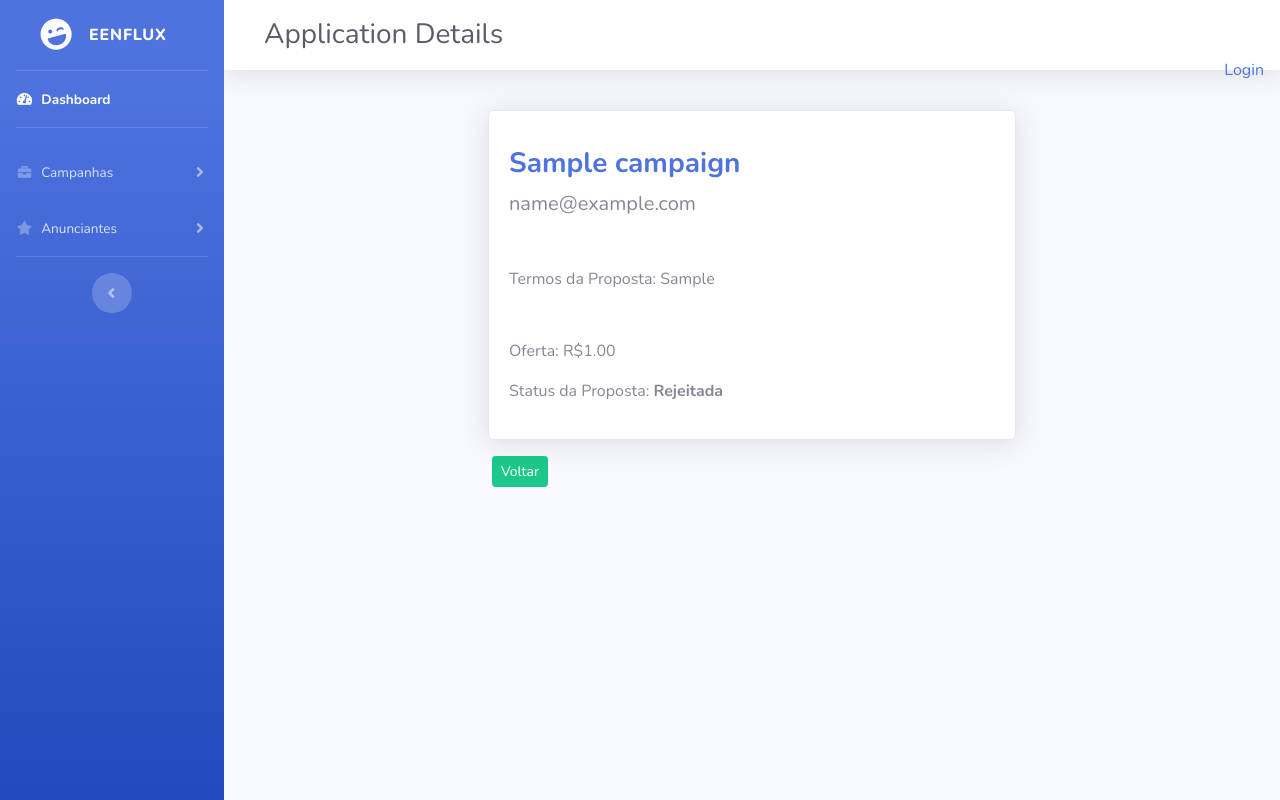
After one commit to erichamers/eenflux, a Django app: page /influencers/application/1 in a window 1280 px wide. The commit adds this page. Run offline with Django 3.2, Linux system fonts and the light colour scheme; tables that the repository leaves empty hold one stand-in row (values such as "Sample post"); some libraries are stand-ins or nearby versions.

Commit message:
added stuff

```diff
--- a/src/businesses/templates/businesses/mycampaigns.html
+++ b/src/businesses/templates/businesses/mycampaigns.html
@@ -57,7 +57,13 @@
 
                 {% endfor %}
               </td>
+
+              {% if campaign.is_active %}
               <td class="text-center"><a href="{% url 'businesses:delete' campaign.id %}" style="color:#858796;" class="fa-sm fas fa-trash"></a></td>
+              {% else %}
+              <td class="text-center" style="color:#d3d3d3;"><i class="fa-sm fas fa-trash" disabled></i></td>
+              {% endif %}
+
             </tr>
 
 
--- a/src/businesses/templates/businesses/sidebar.html
+++ b/src/businesses/templates/businesses/sidebar.html
@@ -10,7 +10,7 @@
         <div class="sidebar-brand-icon rotate-n-15">
             <i class="fas fa-laugh-wink"></i>
         </div>
-        <div class="sidebar-brand-text mx-3">{{ user.user_type }}</div>
+        <div class="sidebar-brand-text mx-3">Eenflux</div>
     </a>
 
     <!-- Divider -->
@@ -37,7 +37,7 @@
             <div class="bg-white py-2 collapse-inner rounded">
                 <a class="collapse-item" href="{% url 'businesses:mycampaigns' %}">Minhas Campanhas</a>
                 <a class="collapse-item" href="{% url 'businesses:create-campaign' %}">Criar Campanha</a>
-                <a class="collapse-item" href="cards.html">Pesquisar</a>
+                <a class="collapse-item" href="{% url 'campaigns:campaigns' %}">Pesquisar</a>
             </div>
         </div>
     </li>
--- a/src/campaigns/urls.py
+++ b/src/campaigns/urls.py
@@ -1,8 +1,9 @@
 from django.urls import path
 
-from .views import CampaignDetailsView
+from .views import CampaignDetailsView, CampaignsListView
 
 app_name = 'campaigns'
 urlpatterns = [
     path('campaigndetails/<int:pk>', CampaignDetailsView.as_view(), name='campaign-details'),
+    path('campaigns/', CampaignsListView.as_view(), name='campaigns'),
 ]
--- /dev/null
+++ b/src/influencers/templates/influencers/application_details.html
@@ -0,0 +1,40 @@
+{% extends 'website/base.html' %}
+
+{% block page_title %}
+
+<h3>Application Details</h3>
+
+{% endblock page_title %}
+
+{% block content %}
+
+<div class="wrapper mb-5 w-50 mx-auto">
+  <div class="card shadow my-3">
+    <div class="card-body">
+      <h3 class="font-weight-bold text-primary mt-3"><a class="no-decoration-link" href="{% url 'campaigns:campaign-details' application.campaign.id %}">{{ application.campaign.title }}</a></h3>
+      <p class="mt-0 lead">{{ application.campaign.business }}</p>
+      <p class="my-5">Termos da Proposta: {{ application.terms }}</p>
+      <p>Oferta: R${{ application.offer|floatformat:2 }}</p>
+
+      <p>Status da Proposta:
+        <strong>
+          {% if application.been_rejected %}
+            Rejeitada
+          {% elif application.been_accepted %}
+            Aceita
+          {% else %}
+            Aberta
+          {% endif %}
+        </strong>
+      </p>
+
+    </div>
+  </div>
+
+  <div class="d-flex flex-row text-left mx-auto mb-5">
+    <a href="javascript:history.back()" class="btn btn-sm btn-success mx-1">Voltar</a>
+  </div>
+
+</div>
+
+{% endblock content %}
--- a/src/influencers/templates/influencers/apply.html
+++ b/src/influencers/templates/influencers/apply.html
@@ -21,7 +21,10 @@
       <label for="offer_id">Valor:</label>
       {% render_field form.offer class="form-control my-3" id="offer_id" %}
     </div>
-    <input type="submit" class="btn btn-sm btn-primary my-3" value="Enviar">
+    <div class="d-flex flex-row text-left mx-auto my-3">
+      <input type="submit" class="btn btn-sm btn-primary" value="Enviar">
+      <a href="javascript:history.back()" class="btn btn-sm btn-success mx-1">Voltar</a>
+    </div>
   </form>
 </div>
 
--- a/src/influencers/templates/influencers/my-proposals.html
+++ b/src/influencers/templates/influencers/my-proposals.html
@@ -38,7 +38,7 @@
 
             <tr>
               <td>
-                <a href="{% url 'campaigns:campaign-details' application.campaign.id %}" style="text-decoration: none; color:#858796;">{{ application.campaign.title }}</a>
+                <a href="{% url 'influencers:application-details' application.id %}" style="text-decoration: none; color:#858796;">{{ application.campaign.title }}</a>
               </td>
                 <td>R$ {{ application.offer|floatformat:2 }}</td>
               <td>
--- a/src/influencers/templates/influencers/sidebar.html
+++ b/src/influencers/templates/influencers/sidebar.html
@@ -10,7 +10,7 @@
         <div class="sidebar-brand-icon rotate-n-15">
             <i class="fas fa-laugh-wink"></i>
         </div>
-        <div class="sidebar-brand-text mx-3">{{ user.user_type }}</div>
+        <div class="sidebar-brand-text mx-3">Eenflux</div>
     </a>
 
     <!-- Divider -->
@@ -36,7 +36,7 @@
         <div id="collapseTwo" class="collapse" aria-labelledby="headingTwo" data-parent="#accordionSidebar">
             <div class="bg-white py-2 collapse-inner rounded">
                 <a class="collapse-item" href="{% url 'influencers:my-proposals' %}">Minhas Propostas</a>
-                <a class="collapse-item" href="cards.html">Pesquisar</a>
+                <a class="collapse-item" href="{% url 'campaigns:campaigns' %}">Pesquisar</a>
             </div>
         </div>
     </li>
--- a/src/influencers/urls.py
+++ b/src/influencers/urls.py
@@ -1,9 +1,10 @@
 from django.urls import path
 
-from .views import MyCamgaignsView, ApplicationView
+from .views import MyCamgaignsView, ApplicationView, ApplicationDetailsView
 
 app_name = 'influencers'
 urlpatterns = [
     path('my-proposals/', MyCamgaignsView.as_view(), name='my-proposals'),
     path('apply/<int:pk>', ApplicationView.as_view(), name='apply'),
+    path('application/<int:pk>', ApplicationDetailsView.as_view(), name='application-details'),
 ]
--- a/src/influencers/views.py
+++ b/src/influencers/views.py
@@ -1,6 +1,7 @@
 from django.urls import reverse
 from django.shortcuts import render
 from django.views.generic.list import ListView
+from django.views.generic.detail import DetailView
 from django.views.generic.edit import CreateView
 from django.contrib.auth.mixins import LoginRequiredMixin
 
@@ -42,3 +43,7 @@ class ApplicationView(LoginRequiredMixin, CreateView):
 
     def get_success_url(self):
         return reverse('website:index')
+
+class ApplicationDetailsView(DetailView):
+    template_name = 'influencers/application_details.html'
+    model = Application
--- /dev/null
+++ b/src/static/css/style.css
@@ -0,0 +1,7 @@
+.no-decoration-link {
+    text-decoration: none;
+}
+
+.no-decoration-link:hover {
+    text-decoration: none;
+}
--- a/src/website/templates/website/base.html
+++ b/src/website/templates/website/base.html
@@ -12,6 +12,7 @@
   <link rel="stylesheet" href="https://cdnjs.cloudflare.com/ajax/libs/font-awesome/5.15.3/css/all.min.css" integrity="sha512-iBBXm8fW90+nuLcSKlbmrPcLa0OT92xO1BIsZ+ywDWZCvqsWgccV3gFoRBv0z+8dLJgyAHIhR35VZc2oM/gI1w=="  crossorigin="anonymous" />
   <link href="https://fonts.googleapis.com/css?family=Nunito:200,200i,300,300i,400,400i,600,600i,700,700i,800,800i,900,900i" rel="stylesheet">
   <link href="{% static 'css/sb-admin-2.min.css' %}" rel="stylesheet">
+  <link href="{% static 'css/style.css' %}" rel="stylesheet">
 </head>
   <body id="page-top">
 
```
Also changed, not shown: src/campaigns/templates/campaigns/campaign_details.html (+12 -3 lines), src/campaigns/templates/campaigns/list_campaigns.html (added, +38 -0 lines), src/campaigns/views.py (+27 -1 lines).
